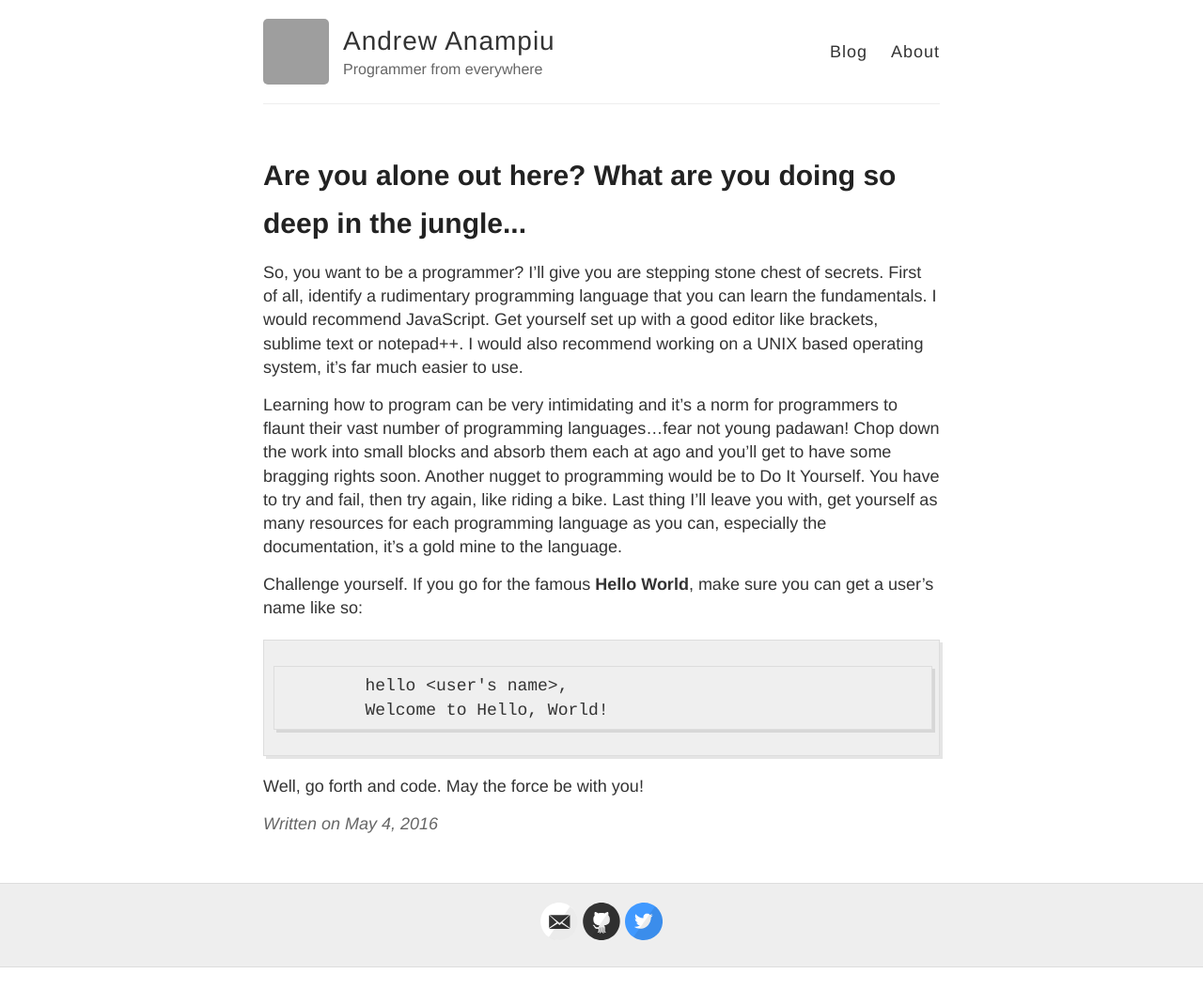
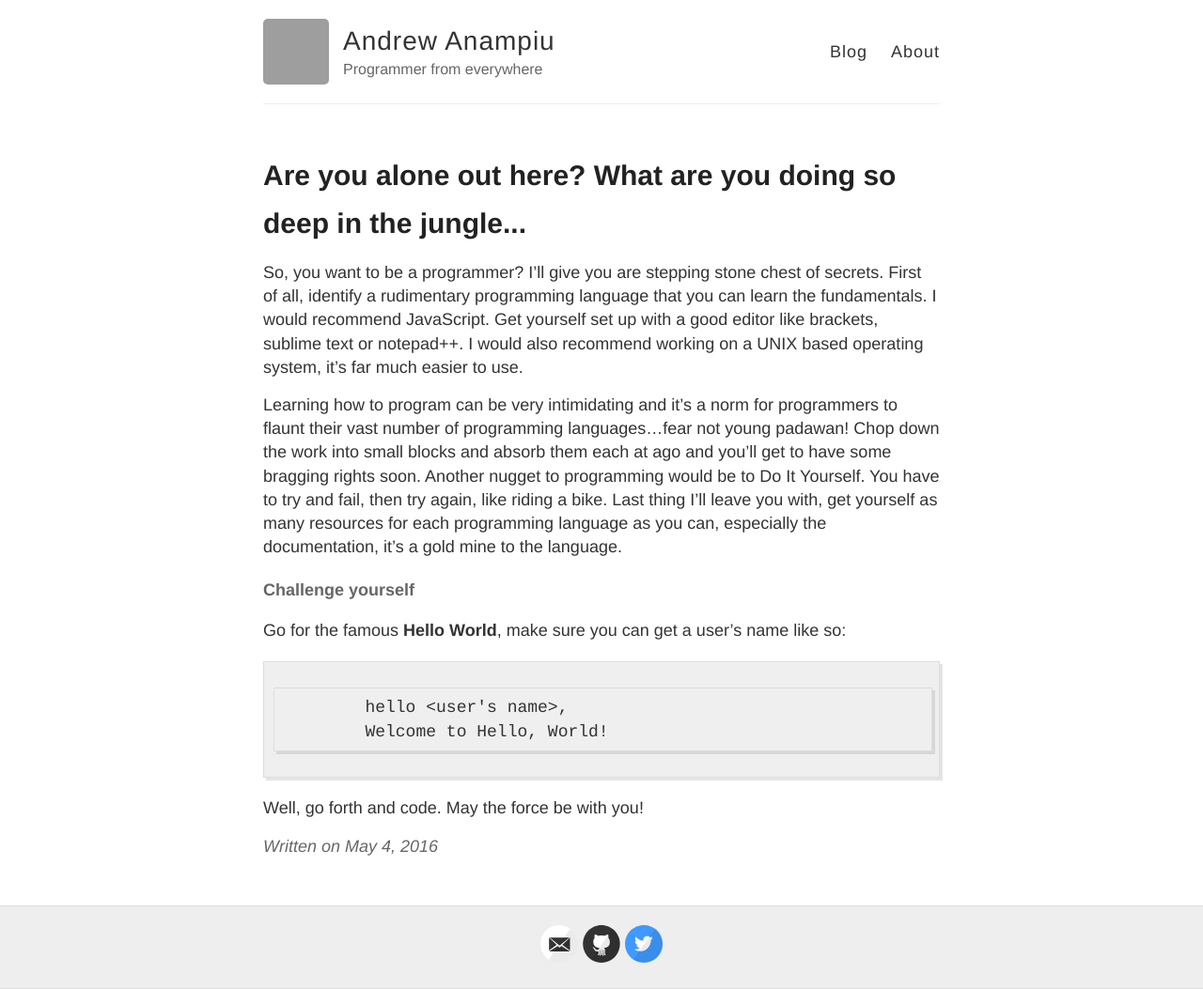
Before and after one commit to kelvinkipsang/blog, a Jekyll site: the page built from _posts/2016-5-4-Hello-World.md, in a window 1280 px wide. Shown: the whole page at 94% size. Built offline with Jekyll 4.4.1, drawn with Linux system fonts in a browser that asks for light colours; comment, search, counter and statistics services are not loaded; before the commit the page ends 1030 px from its top, so only the background shows below that; grey boxes are pictures that could not be loaded.

Commit message:
challenge

````diff
--- a/_posts/2016-5-4-Hello-World.md
+++ b/_posts/2016-5-4-Hello-World.md
@@ -7,7 +7,9 @@ So, you want to be a programmer? I'll give you are stepping stone chest of secre
 
 Learning how to program can be very intimidating and it's a norm for programmers to flaunt their vast number of programming languages...fear not young padawan! Chop down the work into small blocks and absorb them each at ago and you'll get to have some bragging rights soon. Another nugget to programming would be to Do It Yourself. You have to try and fail, then try again, like riding a bike. Last thing I'll leave you with, get yourself as many resources for each programming language as you can, especially the documentation, it's a gold mine to the language.
 
-Challenge yourself. If you go for the famous **Hello World**, make sure you can get a user's name like so:
+#### Challenge yourself
+
+Go for the famous **Hello World**, make sure you can get a user's name like so:
 
 ```
         hello <user's name>,
````
Also changed, not shown: _posts/2016-5-18-OOP-principles.md (+1 -1 lines), _posts/2016-6-8-folder-structure.md (+1 -1 lines).
